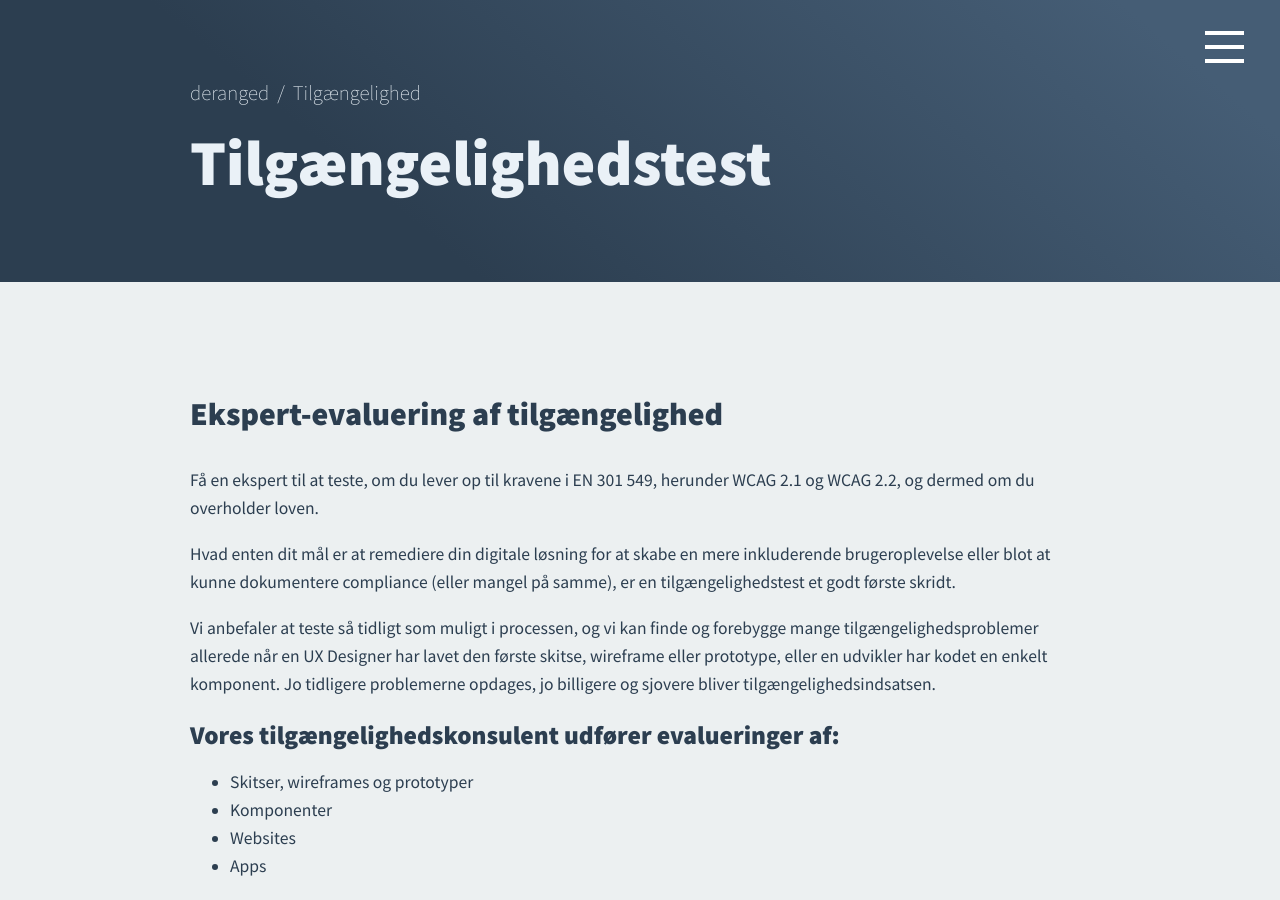
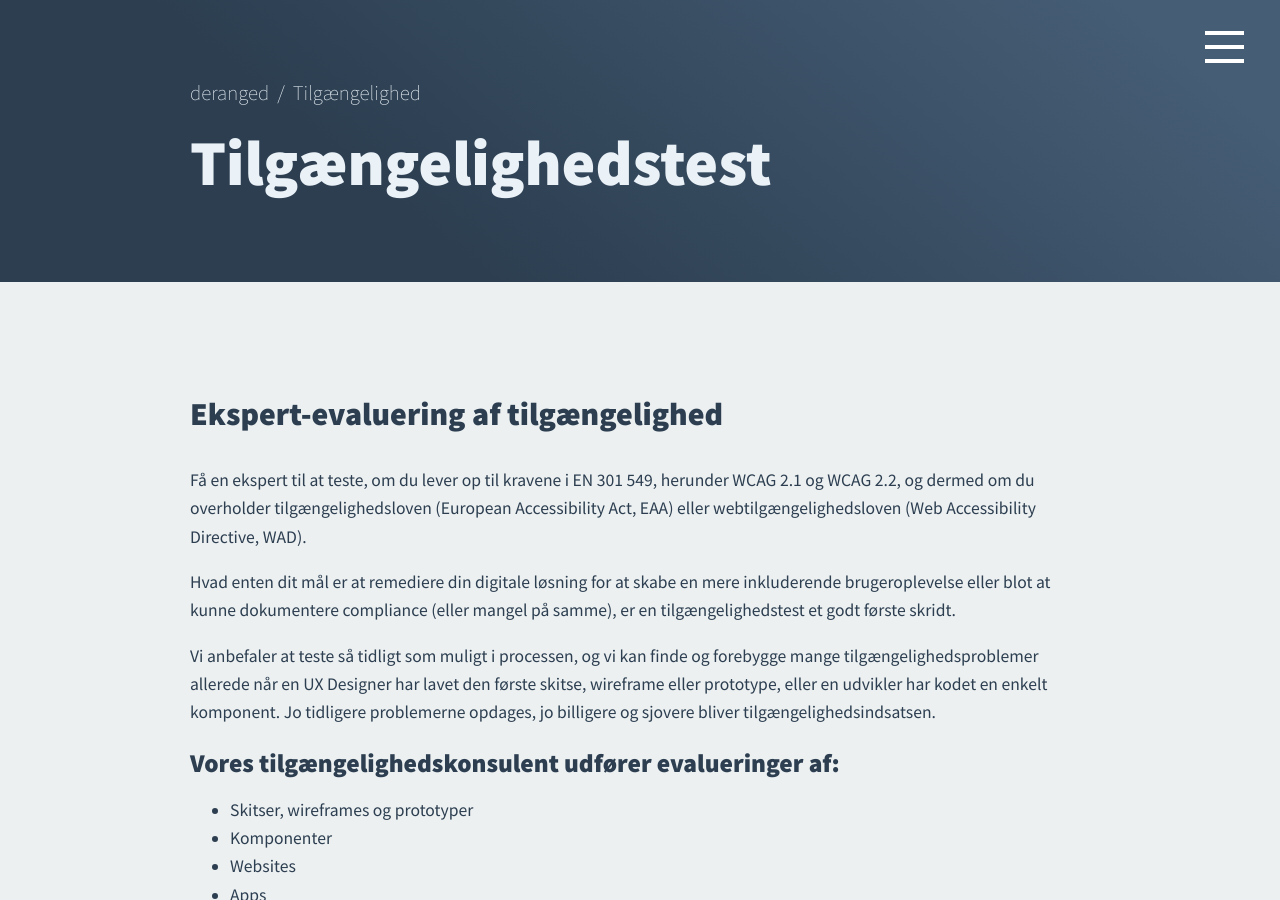
Before and after one commit to derangeddk/deranged.dk, a Jekyll site: the page built from da/tilgaengelighed/tilgaengelighedstest/index.md, in a window 1280 px wide and 900 px high. Built offline with Jekyll 4.4.1, drawn with Linux system fonts in a browser that asks for light colours; comment, search, counter and statistics services are not loaded.

Commit message:
Update index.md

```diff
--- a/da/tilgaengelighed/tilgaengelighedstest/index.md
+++ b/da/tilgaengelighed/tilgaengelighedstest/index.md
@@ -7,7 +7,7 @@ excerpt: "Få vores ekspert til at teste, om du lever op til kravene i EN 301 54
 sitemap_include: 'yes'
 ---
 # Ekspert-evaluering af tilgængelighed
-Få en ekspert til at teste, om du lever op til kravene i EN 301 549, herunder WCAG 2.1 og WCAG 2.2, og dermed om du overholder loven.
+Få en ekspert til at teste, om du lever op til kravene i EN 301 549, herunder WCAG 2.1 og WCAG 2.2, og dermed om du overholder tilgængelighedsloven (European Accessibility Act, EAA) eller webtilgængelighedsloven (Web Accessibility Directive, WAD).
 
 Hvad enten dit mål er at remediere din digitale løsning for at skabe en mere inkluderende brugeroplevelse eller blot at kunne dokumentere compliance (eller mangel på samme), er en tilgængelighedstest et godt første skridt.
 
```
